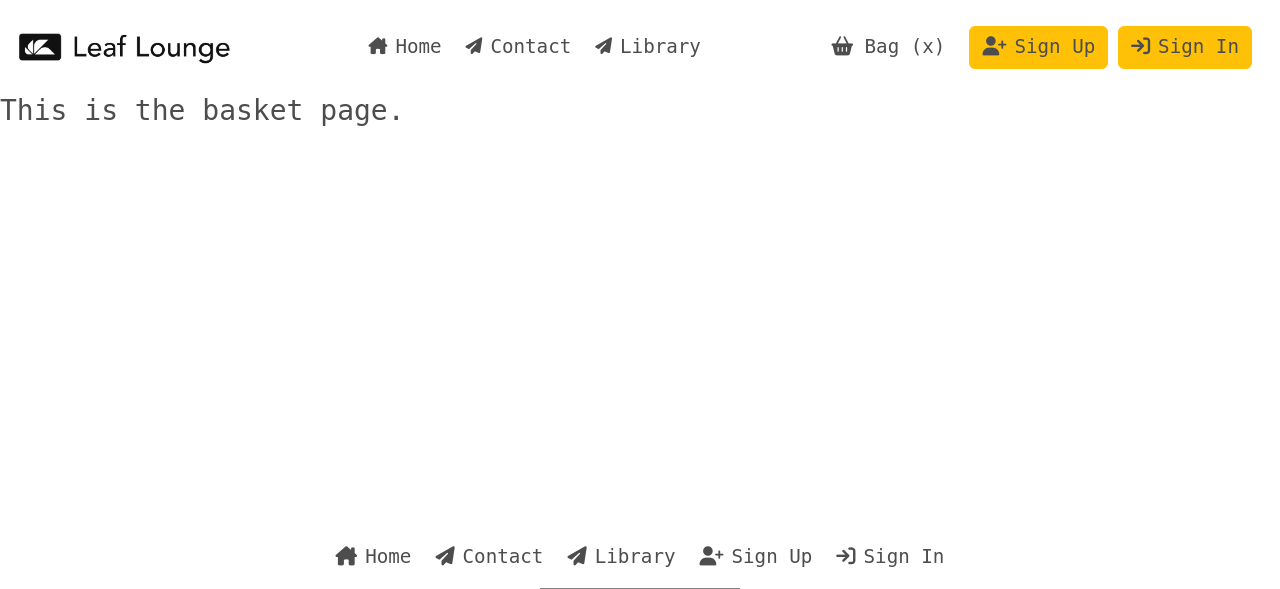
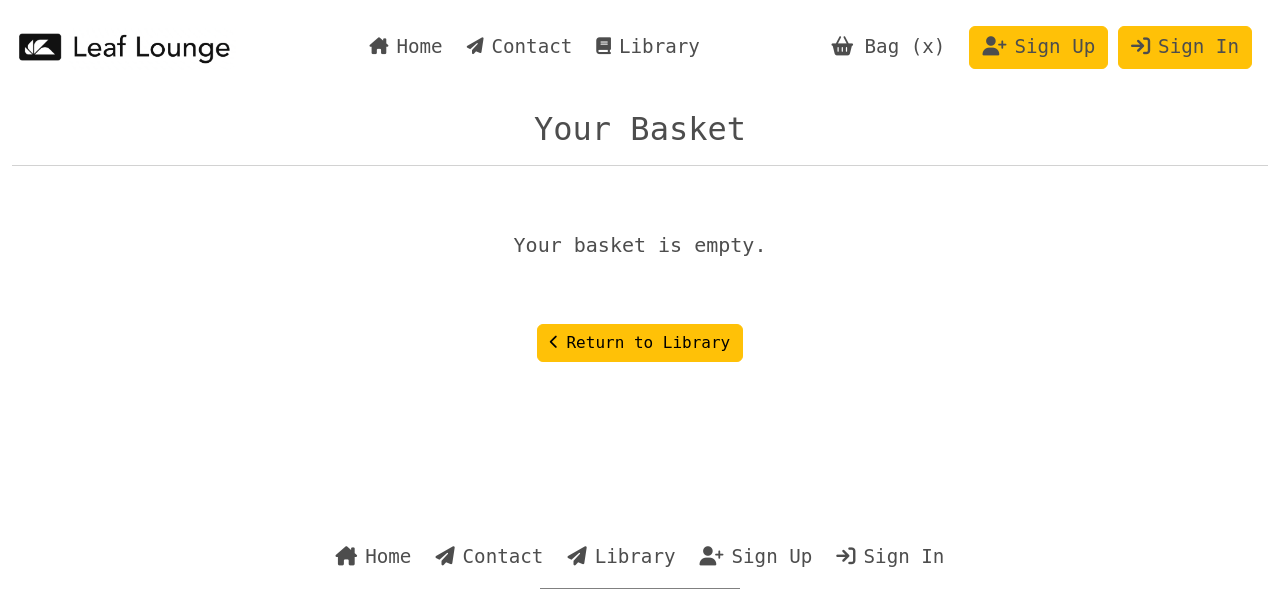
Before and after one commit to Ana-Niko-byte/leaf-lounge, a Django app: page /basket/ in a window 1280 px wide. Shown: the top 589 px of the page. Run offline with Django 3.2, Linux system fonts and the light colour scheme; some libraries are stand-ins or nearby versions.

Commit message:
add: contexts.py + minor template changes

```diff
--- /dev/null
+++ b/basket/contexts.py
@@ -0,0 +1,32 @@
+from decimal import Decimal
+from django.conf import settings
+
+
+def bag_content(request):
+
+    FDT = settings.FREE_DELIVERY_THRESHOLD
+    books_in_basket = []
+    total = 0
+    book_count = 0
+
+    if total > FDT:
+        delivery = 0
+        free_delivery_delta = 0
+    else:
+        delivery = total * Decimal(settings.STANDARD_DELIVERY_PERCENTAGE/100)
+        free_delivery_delta = FDT - total
+
+    books_total = delivery + total
+
+
+    context = {
+        'books_in_basket': books_in_basket,
+        'total': total,
+        'book_count': book_count,
+        'books_total': books_total,
+        'delivery': delivery,
+        'FDT' : FDT,
+        'free_delivery_threshold': free_delivery_delta
+    }
+
+    return context
--- a/basket/templates/basket/basket.html
+++ b/basket/templates/basket/basket.html
@@ -2,9 +2,23 @@
 {% load static %}
 
 {% block content %}
-<div class="containe">
-    <div class="row">
-        <h3>This is the basket page.</h3>
+<div class="container-fluid">
+    <div class="row text-center">
+        <div class="col mt-3">
+            <h2>Your Basket</h2>
+            <hr>
+        </div>
+    </div>
+    <div class="row mt-5 text-center">
+        <div class="col">
+            {% if books_in_basket %}
+            {% else %}
+            <p class="lead">Your basket is empty.</p>
+            <a href="{{ library_url }}" class="btn btn-warning mt-5">
+                <i class="fa-solid fa-sm fa-chevron-left me-2"></i>Return to Library
+            </a>
+            {% endif %}
+        </div>
     </div>
 </div>
 {% endblock %}
--- a/blurb/templates/blurb/index.html
+++ b/blurb/templates/blurb/index.html
@@ -4,8 +4,8 @@
 {% block content %}
 <div class="jumbotron">
     <div class="container">
-      <h1 class="display-4 text-white">Fluid jumbotron</h1>
-      <p class="lead text-white">This is a modified jumbotron that occupies the entire horizontal space of its parent.</p>
+      <h1 class="display-4 pt-5">Welcome to Leaf Lounge</h1>
+      <p class="lead">Join millions of readers on your next journey</p>
     </div>
   </div>
 <div class="container">
--- a/leaves/settings.py
+++ b/leaves/settings.py
@@ -102,6 +102,7 @@ TEMPLATES = [
                 'django.template.context_processors.request',
                 'django.contrib.auth.context_processors.auth',
                 'django.contrib.messages.context_processors.messages',
+                'basket.contexts.bag_content',
             ],
         },
     },
@@ -190,3 +191,7 @@ STATIC_URL = '/static/'
 # https://docs.djangoproject.com/en/3.2/ref/settings/#default-auto-field
 
 DEFAULT_AUTO_FIELD = 'django.db.models.BigAutoField'
+
+
+FREE_DELIVERY_THRESHOLD = 30
+STANDARD_DELIVERY_PERCENTAGE = 10
--- a/templates/base.html
+++ b/templates/base.html
@@ -51,7 +51,7 @@ https://github.com/Ana-Niko-byte/moment -->
                         <a href="{{ contact_url }}"><i class="fa-solid fa-sm fa-paper-plane me-2"></i>Contact</a>
                     </li>
                     <li class="nav-item px-2 mx-1">
-                        <a href="{{ library_url }}"><i class="fa-solid fa-sm fa-paper-plane me-2"></i>Library</a>
+                        <a href="{{ library_url }}"><i class="fa-solid fa-sm fa-book me-2"></i>Library</a>
                     </li>
                     {% if request.user.is_authenticated %}
                     <li class="nav-item px-2 mx-1">
```
Also changed, not shown: library/templates/library/_second_nav.html (+6 -1 lines).
